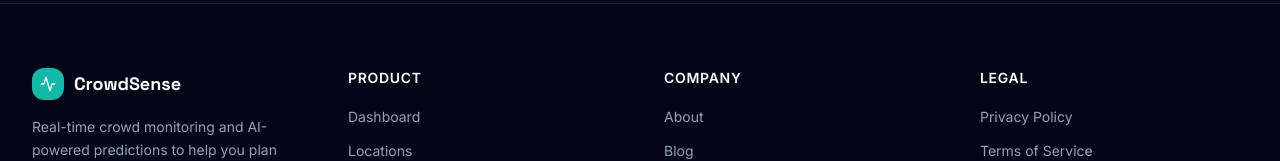
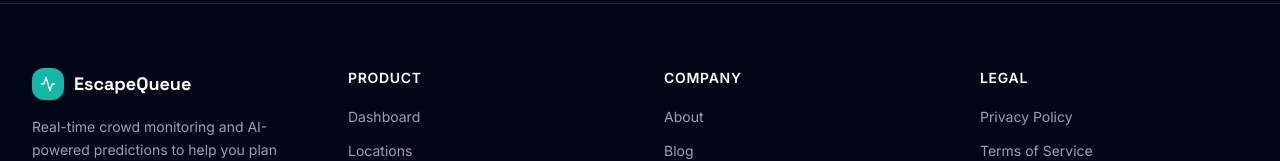
Before and after one commit to trishavelan200623-gif/escape-queue, a React (Vite) app: page / in a window 1280 px wide. Shown: the part 2732-2893 px from the top of the page. Built offline with nearby package versions, Linux system fonts and the light colour scheme; what @radix-ui/themes would draw is missing.

Commit message:
Update Footer.tsx

```diff
--- a/src/components/Footer.tsx
+++ b/src/components/Footer.tsx
@@ -13,7 +13,7 @@
               <div className="w-8 h-8 rounded-lg bg-teal-500 flex items-center justify-center">
                 <Activity className="w-4 h-4 text-white" />
               </div>
-              <span className="font-heading text-lg font-bold text-white">CrowdSense</span>
+              <span className="font-heading text-lg font-bold text-white">EscapeQueue</span>
             </Link>
             <p className="text-sm text-slate-400 leading-relaxed">
               Real-time crowd monitoring and AI-powered predictions to help you plan smarter visits.
```
